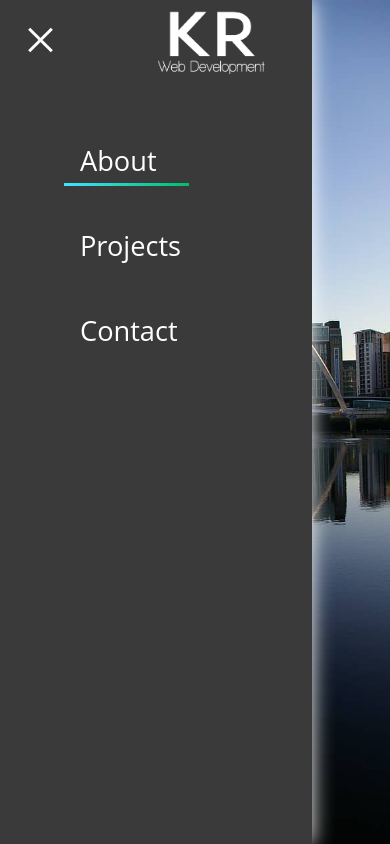
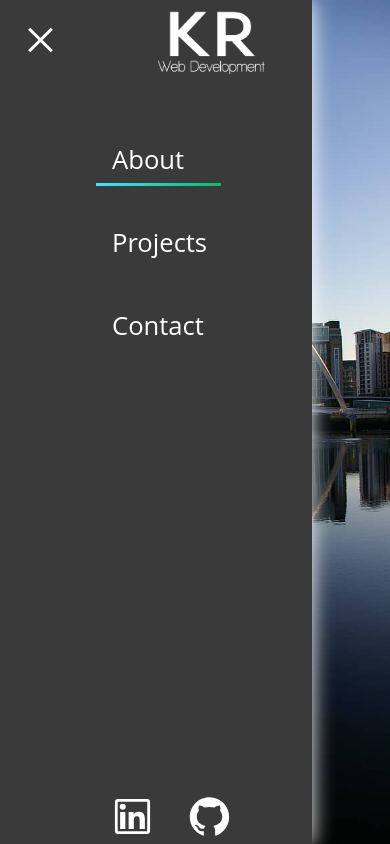
Before and after one commit to kairoberts/modern_portfolio, a React (Create React App) app: page / in a window 390 px wide. Both pictures are taken after a click on the element 40 px from the left and 40 px from the top of the page. Shown: the top 844 px of the page. Built offline with nearby package versions, Linux system fonts and the light colour scheme.

Commit message:
updating responsiveness

```diff
--- a/src/components/Banner.js
+++ b/src/components/Banner.js
@@ -35,7 +35,7 @@ const Banner = () => {
           </motion.h2>
         </div>
         <div className="hide">
-          <motion.div variants={titleAnimation} className="flex-item">
+          <motion.div variants={titleAnimation} className="socials">
             <a href="https://www.linkedin.com/in/kairobertss" className="icons">
               <AiOutlineLinkedin size={45} />
             </a>
@@ -55,6 +55,13 @@ const Banner = () => {
             </a>
           </motion.div>
         </div>
+        <motion.h3
+          variants={titleAnimation}
+          style={{ color: "white", fontWeight: "bold" }}
+        >
+          Please note this website is still in development so some features
+          aren't finished
+        </motion.h3>
       </div>
       <ScrollLink to="about" spy={true} smooth={true} duration={600}>
         <div className="scroll-arrow">
--- a/src/components/MobileMenu.js
+++ b/src/components/MobileMenu.js
@@ -1,6 +1,7 @@
 import React from "react";
 import { useLocation, Link } from "react-router-dom";
 import { motion } from "framer-motion";
+import { AiOutlineLinkedin, AiFillGithub } from "react-icons/ai";
 
 export const MobileMenu = ({ menuStatus, setMenuStatus }) => {
   const { pathname } = useLocation();
@@ -38,6 +39,14 @@ export const MobileMenu = ({ menuStatus, setMenuStatus }) => {
           ></motion.div>
         </div>
       </div>
+      <div className="mobile-socials">
+        <a href="https://www.linkedin.com/in/kairobertss" className="icons">
+          <AiOutlineLinkedin size={45} />
+        </a>
+        <a href="https://github.com/kairoberts" className="icons">
+          <AiFillGithub size={45} />
+        </a>
+      </div>
     </div>
   );
 };
--- a/src/components/Nav.js
+++ b/src/components/Nav.js
@@ -30,9 +30,9 @@ const Nav = ({ menuStatus, setMenuStatus }) => {
   };
   window.addEventListener("scroll", hiddenButton);
 
-  // const preventScroll = () => {
-  //   document.body.style.overflow = "hidden";
-  // };
+  const preventScroll = () => {
+    document.body.style.overflow = "hidden";
+  };
 
   return (
     <>
@@ -42,11 +42,13 @@ const Nav = ({ menuStatus, setMenuStatus }) => {
       />
       <header className={nav ? "nav active" : "nav"}>
         <div className="mobile-menu" onClick={() => setMenuStatus(!menuStatus)}>
-          <Hamburger
-            color="white"
-            toggled={menuStatus}
-            toggle={() => setMenuStatus(!menuStatus)}
-          />
+          <div onClick={() => preventScroll()}>
+            <Hamburger
+              color="white"
+              toggled={menuStatus}
+              toggle={() => setMenuStatus(!menuStatus)}
+            />
+          </div>
         </div>
         <Link to="/">
           <img src={logo} alt="KR Web Development" className="logo" />
--- a/src/style.css
+++ b/src/style.css
@@ -162,8 +162,17 @@ li {
     z-index: 2;
   }
   .menu div {
-    font-size: 1.7rem;
-    margin: 3rem 0rem 0rem 5rem;
+    font-size: 1.6rem;
+    margin: 3rem 0rem 0rem 7rem;
+  }
+  .mobile-socials {
+    position: absolute;
+    display: block;
+    bottom: 0;
+    left: 25%;
+  }
+  .icons {
+    margin-left: 2rem;
   }
   .line1 {
     height: 0.2rem;
@@ -242,16 +251,16 @@ li {
   color: black;
 }
 
-.flex-item {
+.socials {
   display: block;
   padding: 0.5rem;
 }
 
-.flex-item a:hover {
+.socials a:hover {
   color: #42e3ff;
 }
 
-.flex-item a {
+.socials a {
   padding: 0rem 0.5rem 0rem 0rem;
   color: white;
   transition: all 0.5s ease;
@@ -333,6 +342,9 @@ li {
     height: 100vh;
     object-fit: cover;
     display: block;
+  }
+  .socials {
+    display: none;
   }
 }
 
```
